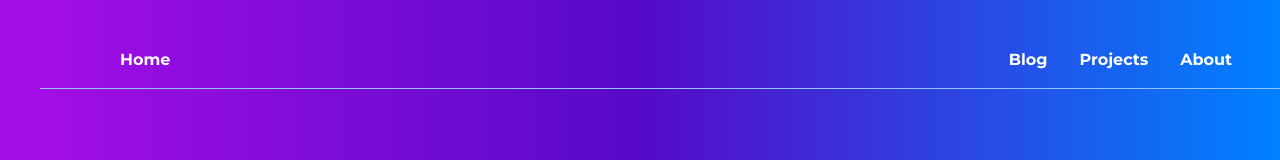
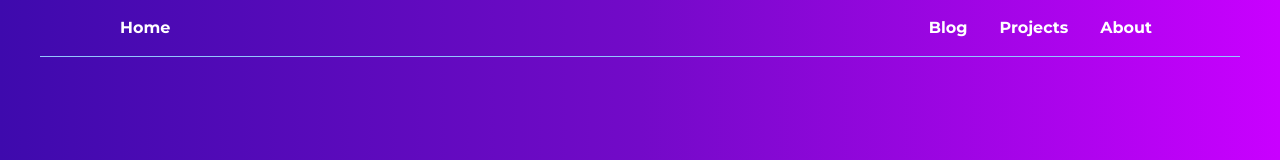
Before and after one commit to krisograbek/kris-website-v3, a Next.js app: page /blog in a window 1280 px wide. Shown: the top 160 px of the page. Built offline with nearby package versions, Linux system fonts and the light colour scheme.

Commit message:
quick header fix

```diff
--- a/components/Header.jsx
+++ b/components/Header.jsx
@@ -35,7 +35,7 @@ const Header = () => {
 
   return (
     <div className="mx-auto px-10 mb-8">
-      <div className='fixed text-white border-blue-300 border-b flex justify-between px-20 py-2 items-center w-full font-semibold '>
+      <div className='text-white border-blue-300 border-b flex justify-between px-20 py-2 items-center w-full font-semibold '>
         <Link href="/">
           <div className='cursor-pointer'>
             Home
--- a/styles/globals.scss
+++ b/styles/globals.scss
@@ -15,11 +15,10 @@ body {
         content: "";
         width: 100%;
         height: 100vh;
-        // background: linear-gradient(to right bottom, #6d327c, #485DA6, #00a1ba, #01b18e, #32b37b);
+        // // background-image: url("../public/bg.jpg");
         // // background: #D3D3D3;
-        // // background-image: url("../public/bg.jpg");
-        background: rgb(167, 14, 232);
-        background: linear-gradient(90deg, rgba(167, 14, 232, 1) 0%, rgba(86, 10, 200, 1) 50%, rgba(0, 129, 255, 1) 100%);
+        background: rgb(62, 10, 173);
+        background: linear-gradient(90deg, rgba(62, 10, 173, 1) 0%, rgba(115, 10, 200, 1) 50%, rgba(201, 0, 255, 1) 100%);
         position: fixed;
         left: 0;
         top: 0;
```
